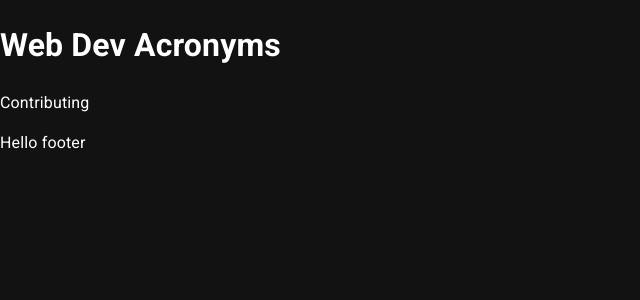
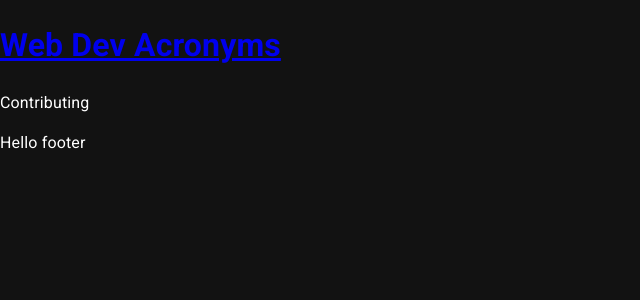
Before and after one commit to Allandrow/web-dev-acronyms, a React (Vite) app: page /contributing in a window 1280 px wide. Shown: the top 300 px of the page, without its empty margins (0-640 px from the left). Built offline with nearby package versions, Linux system fonts and the light colour scheme.

Commit message:
:sparkles: Add Link in header

```diff
--- a/src/modules/common/Header.tsx
+++ b/src/modules/common/Header.tsx
@@ -1,7 +1,11 @@
+import { Link } from 'react-router-dom';
+
 function Header() {
   return (
     <header>
-      <h1>Web Dev Acronyms</h1>
+      <Link to="/">
+        <h1>Web Dev Acronyms</h1>
+      </Link>
     </header>
   );
 }
```
